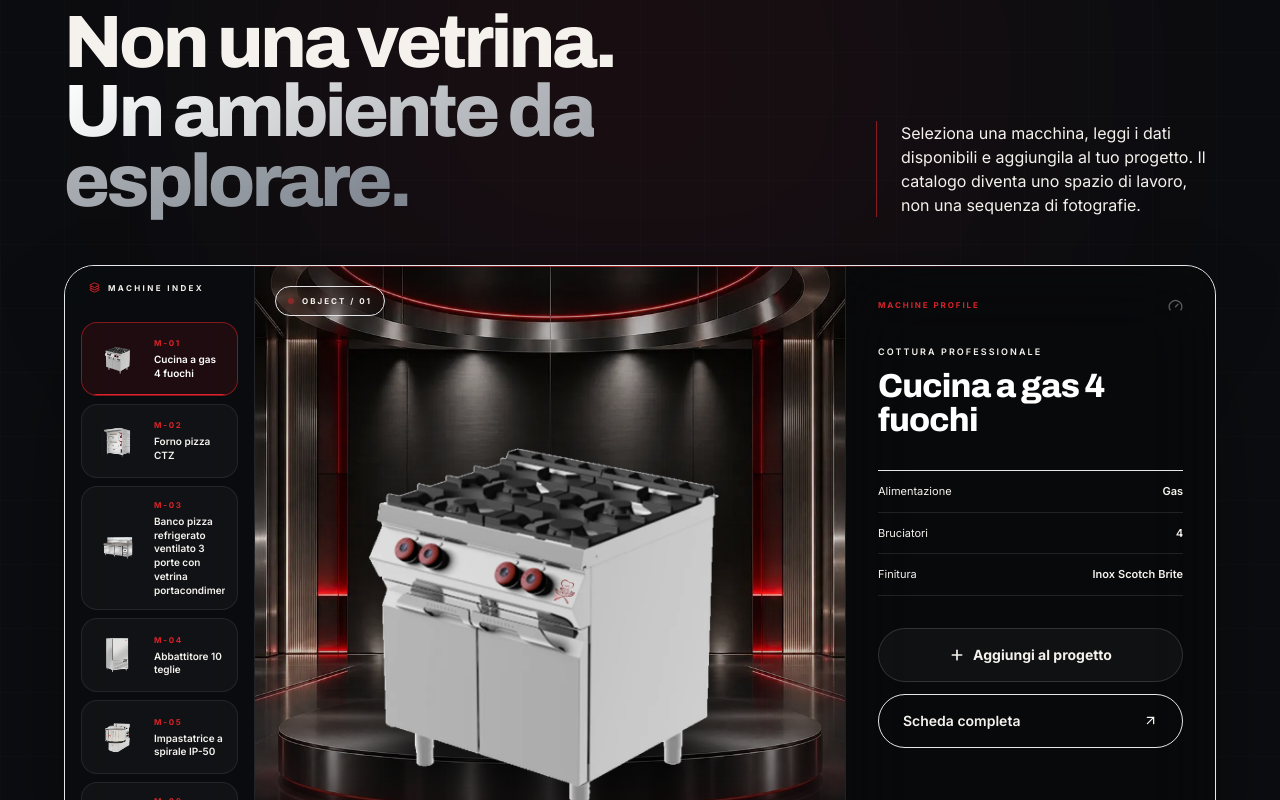
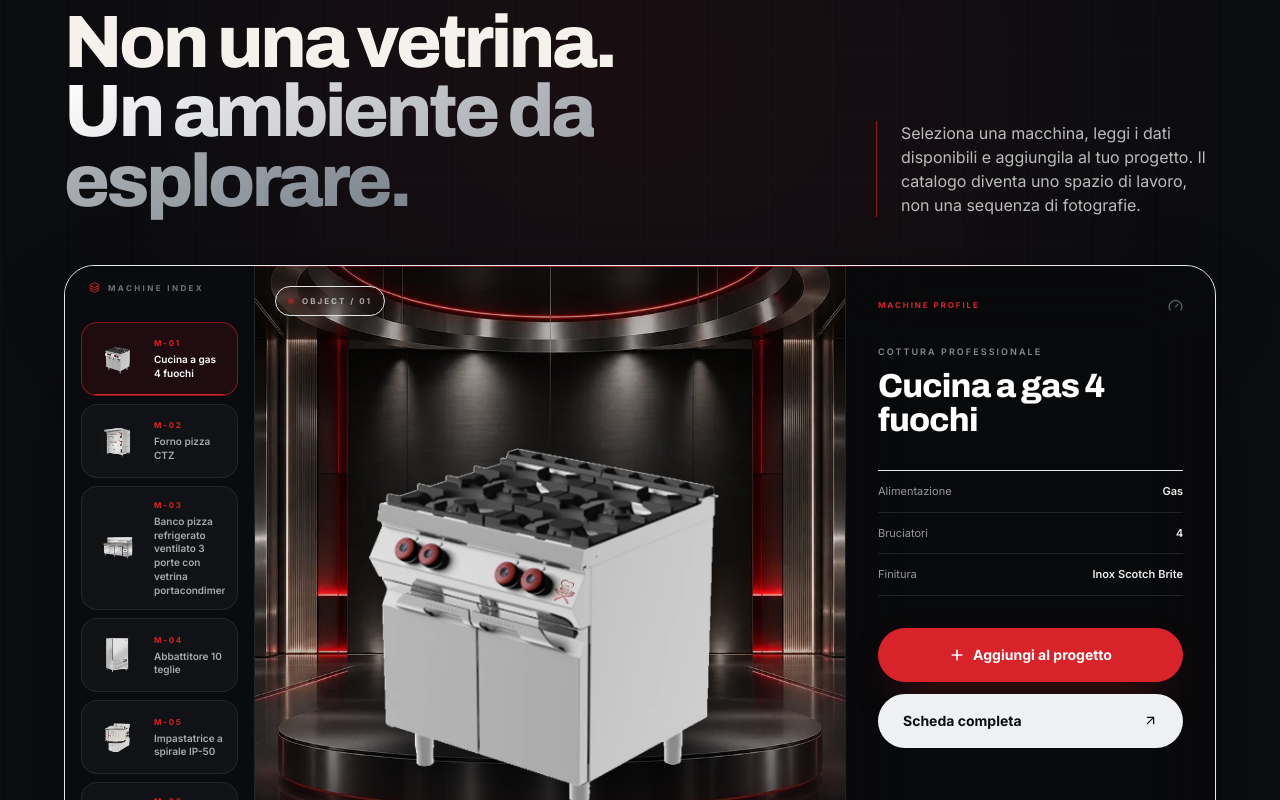
Before and after one commit to gaetanomeli95-lab/SITO-ARREDO-CHEF, a Next.js app: page / in a window 1280 px wide. Shown: the part 2820-3620 px from the top of the page. Built offline with nearby package versions, Linux system fonts and the light colour scheme.

Commit message:
Improve featured machine CTA hierarchy and dark text contrast

```diff
--- a/src/components/sections/FeaturedProducts.tsx
+++ b/src/components/sections/FeaturedProducts.tsx
@@ -30,10 +30,7 @@ export default function FeaturedProducts() {
   const specs = catalogProduct ? essentialSpecs(catalogProduct, 5) : [];
 
   return (
-    <section
-      data-nav-theme="dark"
-      className="relative overflow-hidden bg-carbone py-16 text-avorio sm:py-20 md:py-28 lg:py-36"
-    >
+    <section data-nav-theme="dark" className="relative overflow-hidden bg-carbone py-16 text-avorio sm:py-20 md:py-28 lg:py-36">
       <div className="blueprint pointer-events-none absolute inset-0 opacity-50" />
       <div className="pointer-events-none absolute left-1/2 top-0 h-[460px] w-[680px] -translate-x-1/2 rounded-full bg-rosso/[0.08] blur-[150px] sm:h-[560px] sm:w-[760px]" />
 
@@ -41,24 +38,19 @@ export default function FeaturedProducts() {
         <div className="grid gap-6 sm:gap-8 lg:grid-cols-[1fr_340px] lg:items-end">
           <Reveal>
             <div className="flex items-center gap-3 sm:gap-4">
-              <span className="flex h-9 w-9 items-center justify-center rounded-full border border-rosso/35 bg-rosso/10 font-display text-[10px] font-extrabold text-rosso sm:h-10 sm:w-10 sm:text-[11px]">
-                03
-              </span>
+              <span className="flex h-9 w-9 items-center justify-center rounded-full border border-rosso/35 bg-rosso/10 font-display text-[10px] font-extrabold text-rosso sm:h-10 sm:w-10 sm:text-[11px]">03</span>
               <span className="inline-flex items-center gap-2 text-[8px] font-bold uppercase tracking-[0.27em] text-rosso sm:text-[9px] sm:tracking-[0.36em]">
                 <Radio size={10} /> Arredo Chef · Live machine stage
               </span>
             </div>
             <h2 className="h-display mt-6 max-w-4xl text-[clamp(2.45rem,10vw,4rem)] text-avorio sm:mt-7 sm:text-[clamp(2.8rem,5.8vw,5.3rem)]">
-              Non una vetrina.
-              <br />
-              <span className="text-steel">Un ambiente da esplorare.</span>
+              Non una vetrina.<br /><span className="text-steel">Un ambiente da esplorare.</span>
             </h2>
           </Reveal>
 
           <Reveal delay={0.1}>
-            <p className="border-l border-rosso/60 pl-5 text-pretty text-[13px] leading-relaxed text-avorio/72 sm:pl-6 sm:text-sm md:text-base">
-              Seleziona una macchina, leggi i dati disponibili e aggiungila al tuo progetto. Il
-              catalogo diventa uno spazio di lavoro, non una sequenza di fotografie.
+            <p className="border-l border-rosso/60 pl-5 text-pretty text-[13px] leading-relaxed text-white/[0.72] sm:pl-6 sm:text-sm md:text-base">
+              Seleziona una macchina, leggi i dati disponibili e aggiungila al tuo progetto. Il catalogo diventa uno spazio di lavoro, non una sequenza di fotografie.
             </p>
           </Reveal>
         </div>
@@ -68,39 +60,20 @@ export default function FeaturedProducts() {
             <span className="pointer-events-none absolute inset-x-8 top-0 z-20 h-px bg-gradient-to-r from-transparent via-rosso/70 to-transparent sm:inset-x-10" />
             <div className="grid lg:min-h-[650px] lg:grid-cols-[190px_minmax(0,1fr)_370px]">
               <div className="relative z-20 flex gap-2 overflow-x-auto border-b border-white/10 bg-carbone/80 p-2.5 backdrop-blur-xl sm:p-3 lg:flex-col lg:overflow-visible lg:border-b-0 lg:border-r lg:p-4">
-                <div className="mb-2 hidden items-center gap-2 px-2 pb-3 text-[8px] font-bold uppercase tracking-[0.3em] text-white/42 lg:flex">
+                <div className="mb-2 hidden items-center gap-2 px-2 pb-3 text-[8px] font-bold uppercase tracking-[0.3em] text-white/[0.42] lg:flex">
                   <Layers3 size={11} className="text-rosso" /> Machine index
                 </div>
                 {featured.map((product, index) => {
                   const active = index === activeIndex;
                   return (
-                    <button
-                      key={product.slug}
-                      type="button"
-                      onClick={() => setActiveIndex(index)}
-                      aria-pressed={active}
-                      className={`group relative flex min-w-[128px] items-center gap-2.5 overflow-hidden rounded-2xl border px-2.5 py-2.5 text-left transition-all duration-300 sm:min-w-[150px] sm:gap-3 sm:px-3 sm:py-3 lg:min-w-0 ${
-                        active
-                          ? 'border-rosso/55 bg-rosso/[0.10] text-white'
-                          : 'border-white/[0.08] bg-white/[0.03] text-white/58 hover:border-white/18 hover:text-white/88'
-                      }`}
-                    >
+                    <button key={product.slug} type="button" onClick={() => setActiveIndex(index)} aria-pressed={active}
+                      className={`group relative flex min-w-[128px] items-center gap-2.5 overflow-hidden rounded-2xl border px-2.5 py-2.5 text-left transition-all duration-300 sm:min-w-[150px] sm:gap-3 sm:px-3 sm:py-3 lg:min-w-0 ${active ? 'border-rosso/55 bg-rosso/[0.10] text-white' : 'border-white/[0.08] bg-white/[0.03] text-white/[0.64] hover:border-white/18 hover:text-white'}`}>
                       <span className="relative h-10 w-10 shrink-0 overflow-hidden rounded-xl bg-gradient-to-br from-white/12 to-white/[0.02] sm:h-12 sm:w-12">
-                        <Image
-                          src={product.image}
-                          alt=""
-                          fill
-                          sizes="48px"
-                          className="object-contain p-1.5"
-                        />
+                        <Image src={product.image} alt="" fill sizes="48px" className="object-contain p-1.5" />
                       </span>
                       <span className="min-w-0">
-                        <span className="block text-[7px] font-bold uppercase tracking-[0.18em] text-rosso sm:text-[8px] sm:tracking-[0.22em]">
-                          M-{String(index + 1).padStart(2, '0')}
-                        </span>
-                        <span className="mt-1 block line-clamp-2 text-[9px] font-semibold leading-snug sm:text-[10px]">
-                          {product.name}
-                        </span>
+                        <span className="block text-[7px] font-bold uppercase tracking-[0.18em] text-rosso sm:text-[8px] sm:tracking-[0.22em]">M-{String(index + 1).padStart(2, '0')}</span>
+                        <span className="mt-1 block line-clamp-2 text-[9px] font-semibold leading-snug sm:text-[10px]">{product.name}</span>
                       </span>
                       {active && <span className="absolute bottom-0 left-3 right-3 h-px bg-rosso" />}
                     </button>
@@ -109,105 +82,45 @@ export default function FeaturedProducts() {
               </div>
 
               <div className="relative min-h-[340px] overflow-hidden sm:min-h-[420px] lg:min-h-0">
-                <Image
-                  src="/images/catalog-digital-stage-v1.webp"
-                  alt=""
-                  fill
-                  sizes="(max-width: 1023px) 100vw, 55vw"
-                  className="object-cover object-center opacity-86"
-                />
+                <Image src="/images/catalog-digital-stage-v1.webp" alt="" fill sizes="(max-width: 1023px) 100vw, 55vw" className="object-cover object-center opacity-86" />
                 <div className="absolute inset-0 bg-gradient-to-t from-[#08090b] via-transparent to-[#08090b]/30" />
                 <div className="blueprint pointer-events-none absolute inset-0 opacity-30" />
-
-                <div className="absolute left-4 top-4 z-10 flex items-center gap-2 rounded-full border border-white/12 bg-black/38 px-3 py-2 text-[7px] font-bold uppercase tracking-[0.2em] text-white/62 backdrop-blur-md sm:left-5 sm:top-5 sm:text-[8px] sm:tracking-[0.25em]">
-                  <span className="h-1.5 w-1.5 animate-pulse rounded-full bg-rosso shadow-[0_0_10px_rgba(216,35,42,.9)]" />
-                  Object / {String(activeIndex + 1).padStart(2, '0')}
+                <div className="absolute left-4 top-4 z-10 flex items-center gap-2 rounded-full border border-white/12 bg-black/38 px-3 py-2 text-[7px] font-bold uppercase tracking-[0.2em] text-white/[0.62] backdrop-blur-md sm:left-5 sm:top-5 sm:text-[8px] sm:tracking-[0.25em]">
+                  <span className="h-1.5 w-1.5 animate-pulse rounded-full bg-rosso shadow-[0_0_10px_rgba(216,35,42,.9)]" />Object / {String(activeIndex + 1).padStart(2, '0')}
                 </div>
-
                 <AnimatePresence mode="wait">
-                  <motion.div
-                    key={selected.slug}
-                    initial={{ opacity: 0, y: 20, scale: 0.94, filter: 'blur(7px)' }}
-                    animate={{ opacity: 1, y: 0, scale: 1, filter: 'blur(0px)' }}
-                    exit={{ opacity: 0, y: -10, scale: 1.03, filter: 'blur(5px)' }}
-                    transition={{ duration: 0.44, ease: [0.16, 1, 0.3, 1] }}
-                    className="absolute inset-[15%_7%_5%] sm:inset-[13%_8%_5%]"
-                  >
-                    <Image
-                      src={selected.image}
-                      alt={selected.name}
-                      fill
-                      priority={activeIndex === 0}
-                      sizes="(max-width: 1023px) 86vw, 45vw"
-                      className="object-contain drop-shadow-[0_34px_28px_rgba(0,0,0,.72)]"
-                    />
+                  <motion.div key={selected.slug} initial={{ opacity: 0, y: 20, scale: 0.94, filter: 'blur(7px)' }} animate={{ opacity: 1, y: 0, scale: 1, filter: 'blur(0px)' }} exit={{ opacity: 0, y: -10, scale: 1.03, filter: 'blur(5px)' }} transition={{ duration: 0.44, ease: [0.16, 1, 0.3, 1] }} className="absolute inset-[15%_7%_5%] sm:inset-[13%_8%_5%]">
+                    <Image src={selected.image} alt={selected.name} fill priority={activeIndex === 0} sizes="(max-width: 1023px) 86vw, 45vw" className="object-contain drop-shadow-[0_34px_28px_rgba(0,0,0,.72)]" />
                   </motion.div>
                 </AnimatePresence>
-
                 <div className="pointer-events-none absolute bottom-5 left-1/2 h-10 w-[50%] -translate-x-1/2 rounded-full bg-black/42 blur-xl sm:bottom-7 sm:h-12 sm:w-[44%]" />
               </div>
 
               <AnimatePresence mode="wait">
-                <motion.div
-                  key={selected.slug}
-                  initial={{ opacity: 0, x: 14 }}
-                  animate={{ opacity: 1, x: 0 }}
-                  exit={{ opacity: 0, x: -10 }}
-                  transition={{ duration: 0.34, ease: [0.16, 1, 0.3, 1] }}
-                  className="relative z-20 flex flex-col border-t border-white/10 bg-carbone/92 p-5 backdrop-blur-2xl sm:p-6 lg:border-l lg:border-t-0 lg:p-8"
-                >
+                <motion.div key={selected.slug} initial={{ opacity: 0, x: 14 }} animate={{ opacity: 1, x: 0 }} exit={{ opacity: 0, x: -10 }} transition={{ duration: 0.34, ease: [0.16, 1, 0.3, 1] }} className="relative z-20 flex flex-col border-t border-white/10 bg-carbone/92 p-5 backdrop-blur-2xl sm:p-6 lg:border-l lg:border-t-0 lg:p-8">
                   <div className="flex items-center justify-between gap-4">
-                    <span className="text-[8px] font-bold uppercase tracking-[0.24em] text-rosso">
-                      Machine profile
-                    </span>
-                    <Gauge size={15} className="text-white/35" />
+                    <span className="text-[8px] font-bold uppercase tracking-[0.24em] text-rosso">Machine profile</span>
+                    <Gauge size={15} className="text-white/[0.35]" />
                   </div>
-
-                  <p className="mt-5 text-[9px] font-semibold uppercase tracking-[0.2em] text-white/48 sm:mt-8 sm:tracking-[0.23em]">
-                    {selected.category}
-                  </p>
-                  <h3 className="mt-2 font-display text-[clamp(1.55rem,7vw,2.25rem)] font-extrabold leading-[1.02] tracking-tight text-white sm:mt-3 sm:text-[clamp(1.65rem,2.6vw,2.5rem)]">
-                    {selected.name}
-                  </h3>
+                  <p className="mt-5 text-[9px] font-semibold uppercase tracking-[0.2em] text-white/[0.52] sm:mt-8 sm:tracking-[0.23em]">{selected.category}</p>
+                  <h3 className="mt-2 font-display text-[clamp(1.55rem,7vw,2.25rem)] font-extrabold leading-[1.02] tracking-tight text-white sm:mt-3 sm:text-[clamp(1.65rem,2.6vw,2.5rem)]">{selected.name}</h3>
 
                   {specs.length > 0 ? (
                     <dl className="mt-5 border-t border-white/12 sm:mt-8">
                       {specs.map((spec, i) => (
-                        <div
-                          key={spec.label}
-                          className={`grid grid-cols-[1fr_auto] gap-4 border-b border-white/10 py-2.5 text-[11px] sm:py-3 ${
-                            i >= 3 ? 'hidden sm:grid' : ''
-                          }`}
-                        >
-                          <dt className="text-white/52">{spec.label}</dt>
-                          <dd className="text-right font-semibold tabular-nums text-white/88">
-                            {spec.value}
-                          </dd>
+                        <div key={spec.label} className={`grid grid-cols-[1fr_auto] gap-4 border-b border-white/10 py-2.5 text-[11px] sm:py-3 ${i >= 3 ? 'hidden sm:grid' : ''}`}>
+                          <dt className="text-white/[0.58]">{spec.label}</dt><dd className="text-right font-semibold tabular-nums text-white/[0.92]">{spec.value}</dd>
                         </div>
                       ))}
                     </dl>
                   ) : (
-                    <p className="mt-5 line-clamp-4 text-[13px] leading-relaxed text-white/62 sm:mt-7 sm:text-sm">
-                      {selected.description}
-                    </p>
+                    <p className="mt-5 line-clamp-4 text-[13px] leading-relaxed text-white/[0.66] sm:mt-7 sm:text-sm">{selected.description}</p>
                   )}
 
                   <div className="mt-6 grid gap-3 sm:mt-8">
-                    <AddToProjectButton
-                      slug={selected.slug}
-                      name={selected.name}
-                      variant="cockpit"
-                      tone="dark"
-                    />
-                    <Link
-                      href={`/catalogo/${selected.slug}`}
-                      className="group flex w-full items-center justify-between rounded-full border border-white/14 px-6 py-3.5 text-sm font-semibold text-white/82 transition-all hover:border-rosso/50 hover:text-white sm:py-4"
-                    >
-                      Scheda completa
-                      <ArrowUpRight
-                        size={15}
-                        className="transition-transform group-hover:translate-x-0.5 group-hover:-translate-y-0.5"
-                      />
+                    <AddToProjectButton slug={selected.slug} name={selected.name} variant="cockpit" tone="dark" emphasis="primary" />
+                    <Link href={`/catalogo/${selected.slug}`} className="group flex min-h-12 w-full items-center justify-between rounded-full border border-white/20 bg-[#eef0f1] px-6 py-3.5 text-sm font-bold text-carbone transition-all hover:border-white hover:bg-white sm:py-4">
+                      Scheda completa <ArrowUpRight size={15} className="transition-transform group-hover:translate-x-0.5 group-hover:-translate-y-0.5" />
                     </Link>
                   </div>
                 </motion.div>
@@ -217,15 +130,8 @@ export default function FeaturedProducts() {
         </Reveal>
 
         <div className="mt-6 flex flex-col items-start justify-between gap-4 sm:mt-8 sm:flex-row sm:items-center sm:gap-5">
-          <p className="text-[8px] font-bold uppercase tracking-[0.22em] text-white/42 sm:text-[9px] sm:tracking-[0.3em]">
-            {featured.length} macchine in primo piano · {products.length} nel catalogo
-          </p>
-          <Link href="/catalogo" className="group inline-flex items-center gap-3 text-sm font-bold text-white hover:text-rosso">
-            Esplora l&apos;intero catalogo
-            <span className="flex h-10 w-10 items-center justify-center rounded-full border border-white/16 transition-all group-hover:border-rosso/50 group-hover:bg-rosso/10">
-              <ArrowRight size={15} />
-            </span>
-          </Link>
+          <p className="text-[8px] font-bold uppercase tracking-[0.22em] text-white/[0.46] sm:text-[9px] sm:tracking-[0.3em]">{featured.length} macchine in primo piano · {products.length} nel catalogo</p>
+          <Link href="/catalogo" className="group inline-flex items-center gap-3 text-sm font-bold text-white hover:text-rosso">Esplora l&apos;intero catalogo <span className="flex h-10 w-10 items-center justify-center rounded-full border border-white/16 transition-all group-hover:border-rosso/50 group-hover:bg-rosso/10"><ArrowRight size={15} /></span></Link>
         </div>
       </div>
     </section>
```
